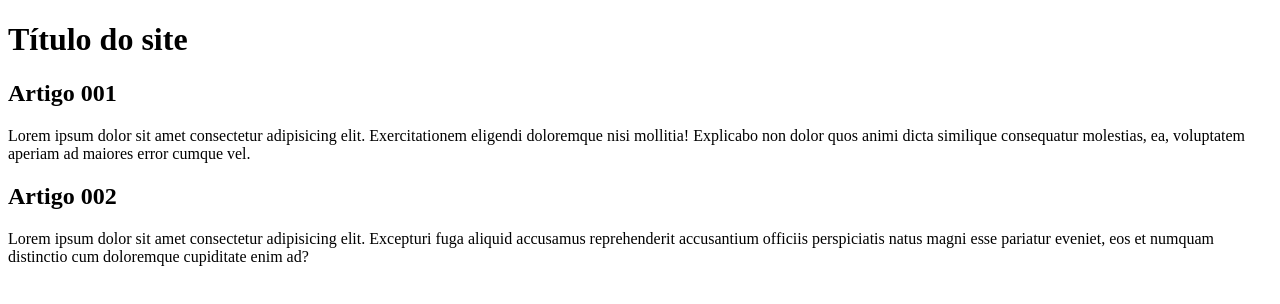
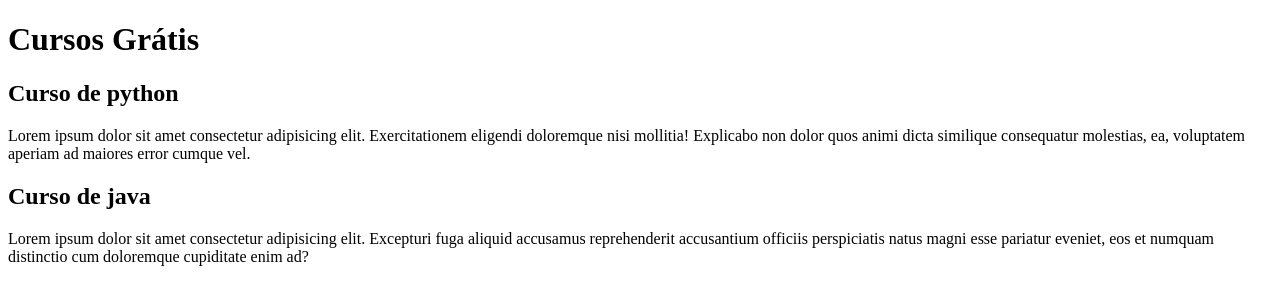
Before and after one commit to Matheus21647/Curso-git-e-github, a plain HTML site: page site-exemplo/index.html in a window 1280 px wide. Drawn offline with Linux system fonts and the light colour scheme.

Commit message:
comecei a escrever conteudo

```diff
--- a/site-exemplo/index.html
+++ b/site-exemplo/index.html
@@ -8,14 +8,14 @@
 <body>
     <main>
         <header>
-            <h1>Título do site</h1>
+            <h1>Cursos Grátis</h1>
         </header>
         <article>
-            <h2>Artigo 001</h2>
+            <h2>Curso de python</h2>
             <p>Lorem ipsum dolor sit amet consectetur adipisicing elit. Exercitationem eligendi doloremque nisi mollitia! Explicabo non dolor quos animi dicta similique consequatur molestias, ea, voluptatem aperiam ad maiores error cumque vel.</p>
         </article>
         <article>
-            <h2>Artigo 002</h2>
+            <h2>Curso de java</h2>
             <p>Lorem ipsum dolor sit amet consectetur adipisicing elit. Excepturi fuga aliquid accusamus reprehenderit accusantium officiis perspiciatis natus magni esse pariatur eveniet, eos et numquam distinctio cum doloremque cupiditate enim ad?</p>
         </article>
     </main>
```
